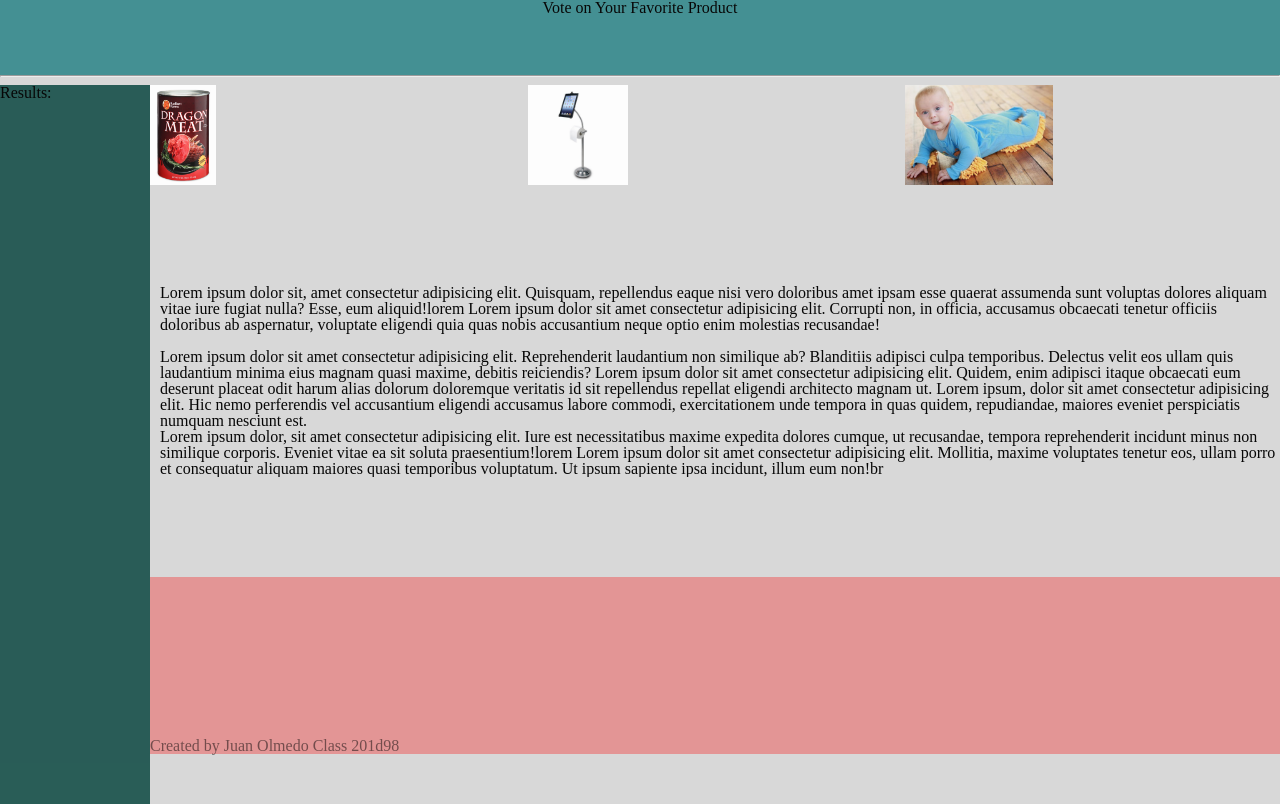
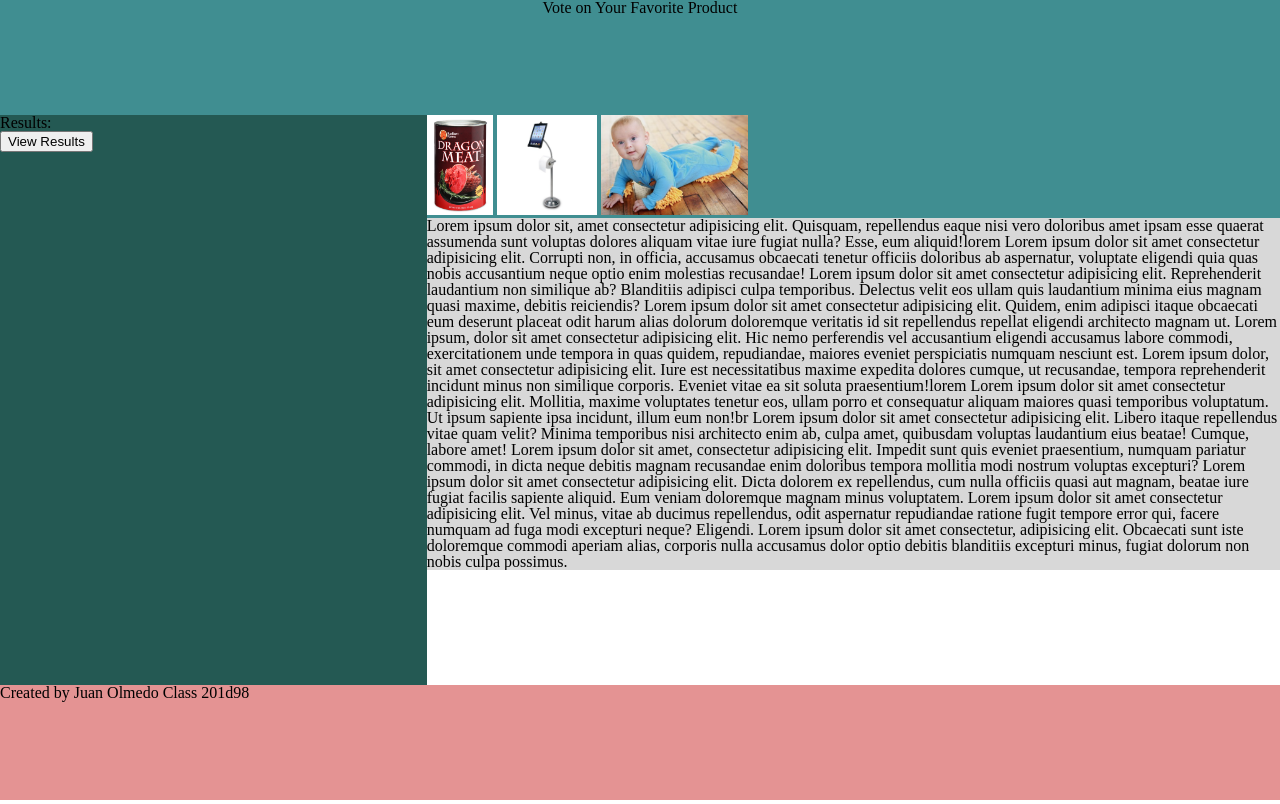
Before and after one commit to carlitos-1988/odd-duck, a plain HTML site: page index.html in a window 1280 px wide. Shown: the top 804 px of the page. Drawn offline with Linux system fonts and the light colour scheme.

Commit message:
updating from local repo

```diff
--- a/css/style.css
+++ b/css/style.css
@@ -1,21 +1,44 @@
-body{
-    background-color: #D8D8D8;
-    opacity: 97%;
-}
-#vote-tracker{
+.container {
     display: grid;
-    width: 70%px;
-    grid-template-columns: repeat(3, 1fr);
-    grid-template-rows: 200px;
-    grid-gap: 3px;
+    grid-template-columns: 1fr 1fr 1fr;
+    grid-template-rows: 1fr 1fr 1fr 1fr;
+    gap: 0px 0px;
+    grid-auto-flow: row;
+  }
+  /* grid area first number is start row second is for start column the 3rd and fourth numbers are for the span grid area will span 4 rows and 2 columns  */
+  .results {
+    grid-area: 2 / 1 / 4 / 2;
 }
 
-header{
-    float:left;
-    height: 75px;
-    width: 100%;
-    background: #408E91;
+  .picture {
+    grid-area: 2 / 2 / 3 / 4;
+}
+
+  .text {
+    grid-area: 3 / 2 / 4 / 4;
+}
+
+  .footer {
+    grid-area: 4 / 1 / 5 / 4;
+}
+
+  .header {
+    grid-area: 1 / 1 / 3 / 4;
+}
+
+  .results {
+    grid-area: 2 / 1 / 4 / 2;
+}
+
+
+  html, body , .container {
+    height: 100%;
+    margin: 0;
+  }
+
+.header{
     text-align: center;
+    background-color: #408E91;
 }
 
 img{
@@ -24,39 +47,19 @@ img{
 img:hover{
     border: darkorange solid;
 }
-
-#results{
-    height: 900px;
-    width: 150px;
-    float: left;
+.results{
     background-color: #245953;
 }
 
-#for-all {
-    margin: 0 auto;
-    width: 100%;
+.article{
+    overflow:scroll;
+    background-color: #D8D8D8;
 }
 
-#lorem{
-    display: grid;
-    overflow: scroll;
-    padding-left: 10px;
-    background-color: #D8D8D8;
-}
-article{
-    overflow:scroll;
+.footer{
+    background-color: #E49393
 }
 
-footer{
-    display: flex;
-    align-items: flex-end;
-    text-align: center;
-    margin-top: 100px;
-    background-color: #E49393;
-    position: relative;
-    height: 177px;
+footer > h5{
+    opacity: 10%;
 }
-footer > h5{
-
-    opacity: 50%;
-}
--- a/index.html
+++ b/index.html
@@ -12,34 +12,31 @@
 </head>
 
 <body>
+    <div class="container">
+        <div class="header">
             <header>
 
                 <h1>Vote on Your Favorite Product</h1>
             </header>
-    <hr>
-
-    <main>
-        <section id="for-all">
-            <section id="results">
+        </div>
+        <div class="results" id="results">
             <h2>Results:</h2>
-                <ul>
+            <ul id="results-list">
                 <li></li>
             </ul>
-            </section>
-
-            <section id="vote-tracker">
+            <button id="results-button">View Results</button>
+        </div>
+        <div class="picture" id="vote-tracker">
             <img id="image1">
                 <img id="image2">
                 <img id="image3">
-            </section>
-
-            <section id="lorem">
+        <div class="text"></div>
         <article class="article">
             <p>Lorem ipsum dolor sit, amet consectetur adipisicing elit. Quisquam, repellendus eaque nisi vero
                 doloribus amet ipsam esse quaerat assumenda sunt voluptas dolores aliquam vitae iure fugiat
                 nulla? Esse, eum aliquid!lorem Lorem ipsum dolor sit amet consectetur adipisicing elit. Corrupti
                 non, in officia, accusamus obcaecati tenetur officiis doloribus ab aspernatur, voluptate
-                        eligendi quia quas nobis accusantium neque optio enim molestias recusandae!</p><br>
+                eligendi quia quas nobis accusantium neque optio enim molestias recusandae!
             Lorem ipsum dolor sit amet consectetur adipisicing elit. Reprehenderit laudantium non similique ab?
             Blanditiis adipisci culpa temporibus. Delectus velit eos ullam quis laudantium minima eius magnam
             quasi maxime, debitis reiciendis? Lorem ipsum dolor sit amet consectetur adipisicing elit. Quidem,
@@ -47,21 +44,25 @@
             sit repellendus repellat eligendi architecto magnam ut. Lorem ipsum, dolor sit amet consectetur
             adipisicing elit. Hic nemo perferendis vel accusantium eligendi accusamus labore commodi,
             exercitationem unde tempora in quas quidem, repudiandae, maiores eveniet perspiciatis numquam
-                    nesciunt est. <br>
+            nesciunt est.
             Lorem ipsum dolor, sit amet consectetur adipisicing elit. Iure est necessitatibus maxime expedita
             dolores cumque, ut recusandae, tempora reprehenderit incidunt minus non similique corporis. Eveniet
             vitae ea sit soluta praesentium!lorem Lorem ipsum dolor sit amet consectetur adipisicing elit.
             Mollitia, maxime voluptates tenetur eos, ullam porro et consequatur aliquam maiores quasi temporibus
-                    voluptatum. Ut ipsum sapiente ipsa incidunt, illum eum non!br <br>
+            voluptatum. Ut ipsum sapiente ipsa incidunt, illum eum non!br
+            Lorem ipsum dolor sit amet consectetur adipisicing elit. Libero itaque repellendus vitae quam velit? Minima temporibus nisi architecto enim ab, culpa amet, quibusdam voluptas laudantium eius beatae! Cumque, labore amet! Lorem ipsum dolor sit amet, consectetur adipisicing elit. Impedit sunt quis eveniet praesentium, numquam pariatur commodi, in dicta neque debitis magnam recusandae enim doloribus tempora mollitia modi nostrum voluptas excepturi?
+            Lorem ipsum dolor sit amet consectetur adipisicing elit. Dicta dolorem ex repellendus, cum nulla officiis quasi aut magnam, beatae iure fugiat facilis sapiente aliquid. Eum veniam doloremque magnam minus voluptatem.
+            Lorem ipsum dolor sit amet consectetur adipisicing elit. Vel minus, vitae ab ducimus repellendus, odit aspernatur repudiandae ratione fugit tempore error qui, facere numquam ad fuga modi excepturi neque? Eligendi. Lorem ipsum dolor sit amet consectetur, adipisicing elit. Obcaecati sunt iste doloremque commodi aperiam alias, corporis nulla accusamus dolor optio debitis blanditiis excepturi minus, fugiat dolorum non nobis culpa possimus.
+            </p>
         </article>
-            </section>
-        </section>
-    </main>
+        </div>
+        <div class="footer">
 
-</body>
-<footer>
         <h5>Created by Juan Olmedo Class 201d98</h5>
             <script src="js/app.js"></script>
-</footer>
+        </div>
+    </div>
+</body>
+
 
 </html>
--- a/js/app.js
+++ b/js/app.js
@@ -19,7 +19,7 @@ objectProducts.push(new Product('bathroom','img/bathroom.jpg'));
 objectProducts.push(new Product('boots','img/boots.jpg'));
 objectProducts.push(new Product('breakfast','img/breakfast.jpg'));
 objectProducts.push(new Product('bubblegum','img/bubblegum.jpg'));
-objectProducts.push(new Product('chair','/img/chair.jpg'));
+objectProducts.push(new Product('chair','img/chair.jpg'));
 objectProducts.push(new Product('cthulhu','img/cthulhu.jpg'));
 objectProducts.push(new Product('dog-duck','img/dog-duck.jpg'));
 objectProducts.push(new Product('dragon','img/dragon.jpg'));
@@ -47,6 +47,7 @@ voteTracker.addEventListener('click',handleProductClick);
 
 
 
+
 //generate random product number for objectProducts array
 function generateRandomProduct(){
   return Math.floor(Math.random() * objectProducts.length);
@@ -61,10 +62,9 @@ function renderProducts(){
 
   console.log(product1, product2,product3);
 
-  if(product1.name === product2.name || product1.name === product3.name){
-    product1[generateRandomProduct()];
-  }else if(product2.name === product1.name || product2.name === product3.name){
-    product2[generateRandomProduct()];
+  while (product1 === product2 || product1 === product3 || product2 === product3) {
+    product1 = objectProducts[generateRandomProduct()];
+    product2 = objectProducts[generateRandomProduct()];
   }
 
   image1.src = product1.source;
@@ -101,8 +101,22 @@ function handleProductClick(event){
     roundsOfVoting--;
   }else{
     voteTracker.removeEventListener('click',handleProductClick );
+    let buttonEl = document.getElementById('results-button');
+    buttonEl.addEventListener('click', renderData);
     alert('You Have reached max attempts');
   }
 }
 
+function renderData(event) {
+  // let buttonClicked = event.target.id;
+  objectProducts.forEach(product => {
+    let listItemEl = document.createElement('li');
+    let parentContainer = document.getElementById('results-list');
+    parentContainer.appendChild(listItemEl);
+    listItemEl.innerHTML = `${product.name} had ${product.timesClicked} votes, and was seen ${product.timesShown} times.`;
+    product.timesClicked;
+    product.timesShown;
+  });
+}
+
 //some random text I messed up dssdadsa
```
Lines whose indentation alone changed are shown as unchanged.
